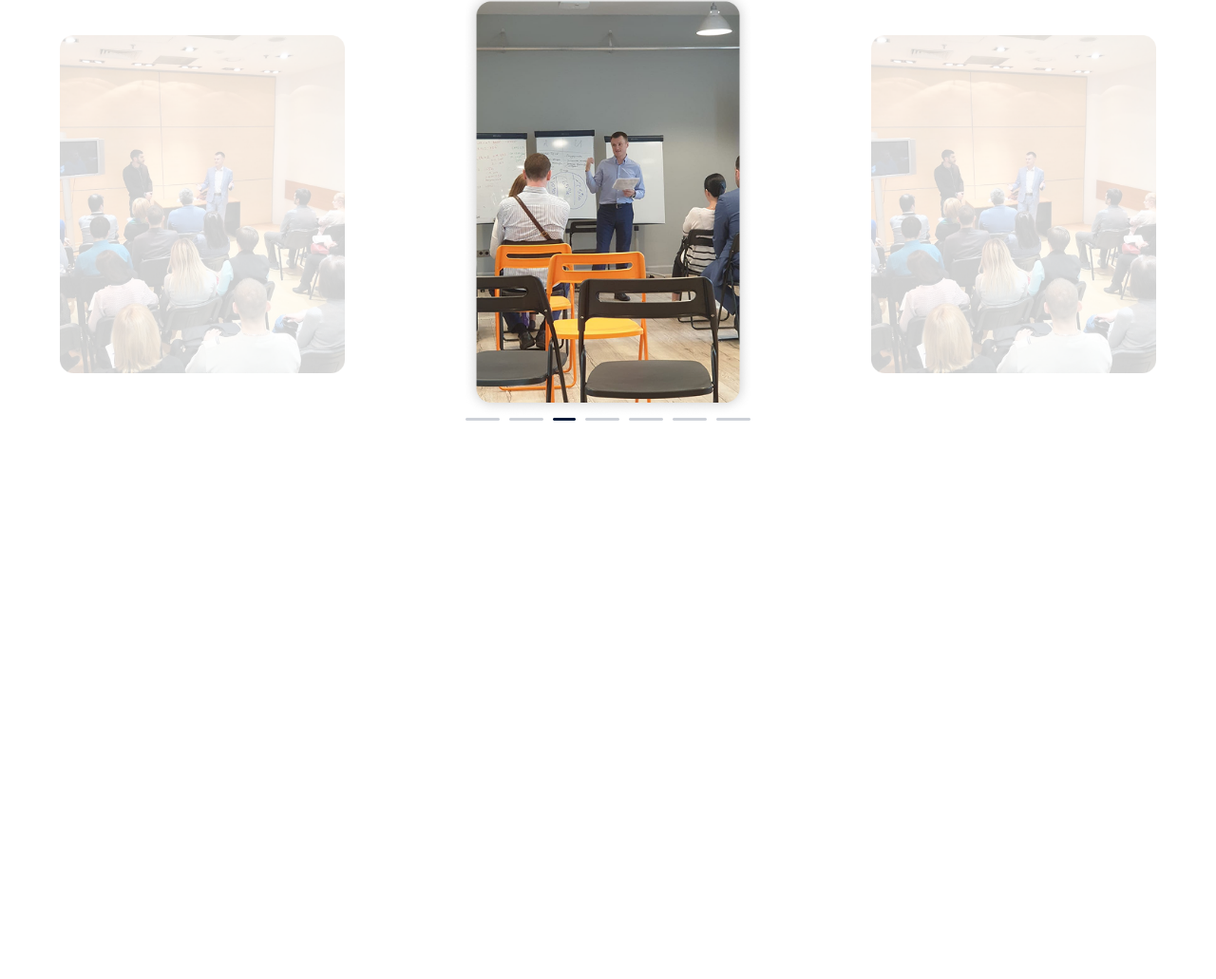
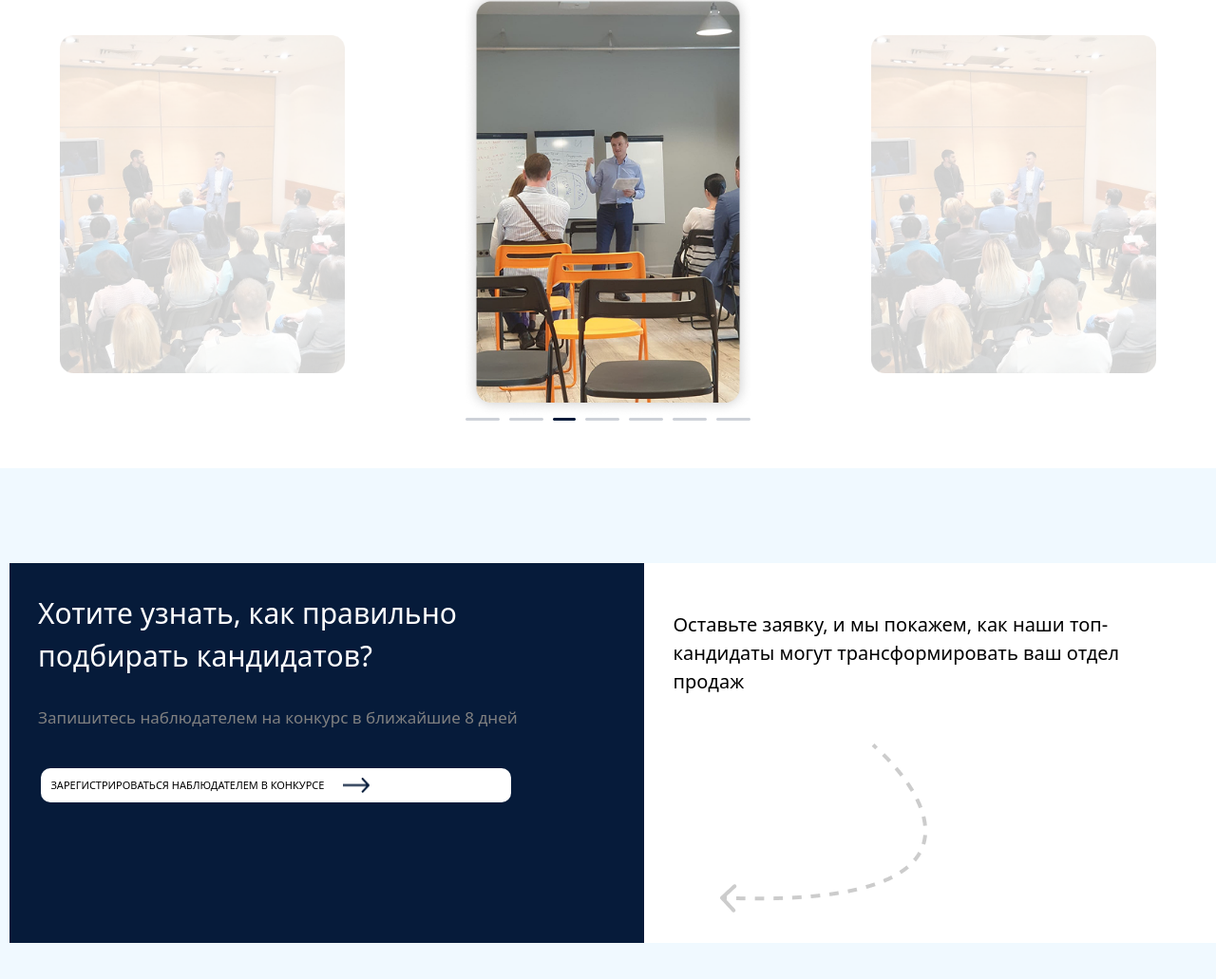
Before and after one commit to ganievabdullo727-web/week2-exam, a website: page index.html in a window 1280 px wide. Shown: the part 9898-10929 px from the top of the page at 95% size. Before the commit the page ends 10341 px from the top, so only its background shows below. Drawn offline with Linux system fonts and the light colour scheme.

Commit message:
section14

```diff
--- a/index.html
+++ b/index.html
@@ -943,7 +943,36 @@
 
 
 
+  <div class="h-[1200px] bg-[#F0F9FF] mt-[50px] pt-[100px] pl-[30px] lg:flex ml-[-20px] lg:h-[800px]">
+          <div class="w-[90%] h-[500px] bg-[#061B3A] text-[white] lg:h-[400px] lg:w-[100%]">
+            <h1 class="text-[30px] w-[80%] p-[30px]">
+             Хотите узнать, как правильно подбирать кандидатов?
+            </h1>
+            <h5 class="text-[17px] w-[80%] pl-[30px] text-[grey] text-justifyu">
+              Запишитесь наблюдателем на конкурс в ближайшие 8 дней
+            </h5>
+          <div>
+            <h4 class="bg-[white] p-[10px] rounded-[10px] w-[74%] ml-[5%] mt-[40px] text-[black] text-[11px] flex gap-[20px] hidden lg:flex ">
+              ЗАРЕГИСТРИРОВАТЬСЯ НАБЛЮДАТЕЛЕМ В КОНКУРСЕ
+              <img src="./src/Arrow 2.png" alt="">
+            </h4>
+          </div>
+          </div>
+          <div class="w-[90%] h-[480px] bg-[white] lg:h-[400px]">
+            <div>
+              <img class="mt-[-50px] ml-[50px] lg:hidden" src="./src/Vector 1.png" alt="">
+            </div>
+            <h3 class="text-[20px] w-[90%] pl-[30px] mt-[50px]">
+              Оставьте заявку, и мы покажем, как наши топ-кандидаты могут трансформировать ваш отдел продаж
+            </h3>
+            <div>
+              <img class="hidden lg:block ml-[80px] mt-[50px]" src="./src/Vector 1 (1).png" alt="">
+            </div>
 
+            </div>
+          </div>
+        </div>
+      </div>
 
 
 
```
Also changed, not shown: src/Vector 1 (1).png (added), src/output.css.
